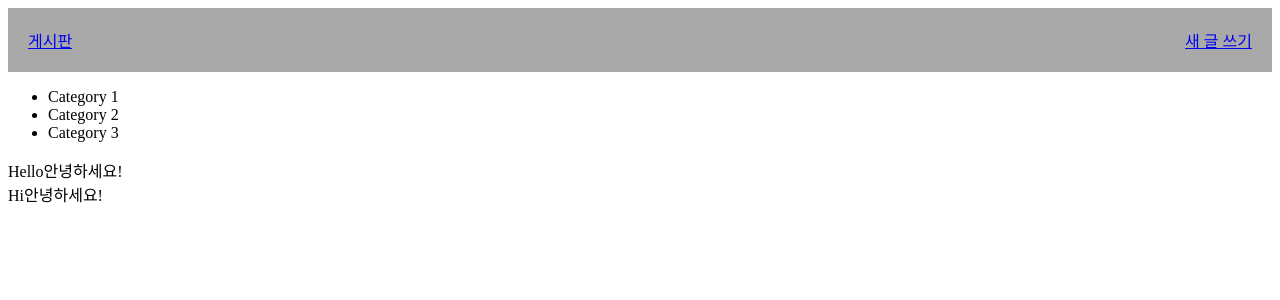
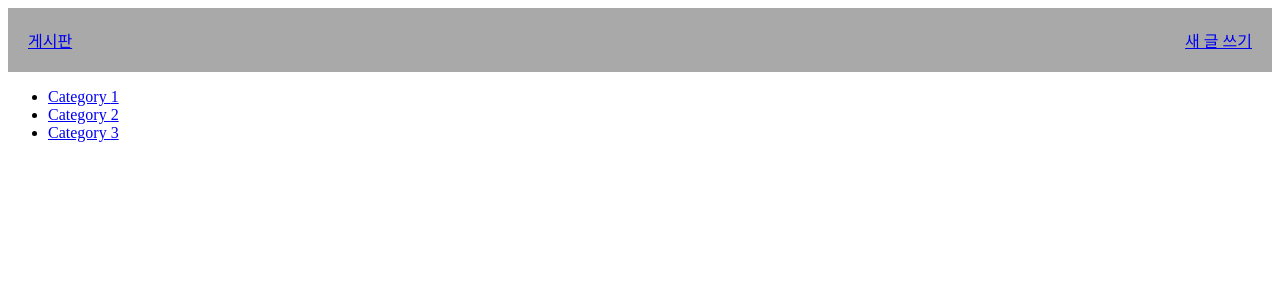
Before and after one commit to amh6281/Notice-Board, a React (Create React App) app: page / in a window 1280 px wide. Shown: the top 300 px of the page. Built offline with nearby package versions, Linux system fonts and the light colour scheme.

Commit message:
라우터 구현 2022.02.10
라우터 구현과 useParams() hook을 사용하여 url에 특정 콘텐츠를 받아온다.

```diff
--- a/package.json
+++ b/package.json
@@ -8,6 +8,7 @@
     "@testing-library/user-event": "^13.5.0",
     "react": "^17.0.2",
     "react-dom": "^17.0.2",
+    "react-router-dom": "^6.2.1",
     "react-scripts": "5.0.0",
     "styled-components": "^5.3.3",
     "web-vitals": "^2.1.4"
--- a/src/App.js
+++ b/src/App.js
@@ -1,14 +1,21 @@
 import Category from "./components/Category/Category";
 import CategoryList from "./components/CategoryList/CategoryList";
 import Header from "./components/Header/Header";
+import { BrowserRouter as Router, Route, Routes } from "react-router-dom";
+import EmptyPage from "./components/EmptyPage/EmptyPage";
 
 function App() {
   return (
-    <div>
-      <Header />
-      <CategoryList />
-      <Category />
-    </div>
+    <Router>
+      <div>
+        <Header />
+        <Routes>
+          <Route path="/" element={<CategoryList />} />
+          <Route path="/category/:category" element={<Category />} />
+          <Route path="*" element={<EmptyPage />} />
+        </Routes>
+      </div>
+    </Router>
   );
 }
 
--- a/src/components/Category/Category.js
+++ b/src/components/Category/Category.js
@@ -1,12 +1,16 @@
 import dummy from "../../db/data.json";
+import { useParams } from "react-router-dom";
 
 export default function Category() {
   // dummy.posts이용
 
-  const category = 1;
-  const postList = dummy.posts.filter((post) => post.category === category);
+  const category = useParams().category;
+  const postList = dummy.posts.filter(
+    (post) => post.category === Number(category)
+  );
   return (
     <div>
+      <h2>Category {category}</h2>
       <div>
         {postList.map((post) => (
           <div key={post.id}>
--- a/src/components/CategoryList/CategoryList.js
+++ b/src/components/CategoryList/CategoryList.js
@@ -1,3 +1,4 @@
+import { Link } from "react-router-dom";
 import dummy from "../../db/data.json";
 
 export default function CategoryList() {
@@ -5,7 +6,11 @@ export default function CategoryList() {
   return (
     <ul>
       {dummy.categorys.map((category) => (
-        <li key={category.id}>Category {category.category}</li>
+        <li key={category.id}>
+          <Link to={`/category/${category.category}`}>
+            Category {category.category}
+          </Link>
+        </li>
       ))}
     </ul>
   );
--- /dev/null
+++ b/src/components/EmptyPage/EmptyPage.js
@@ -0,0 +1,10 @@
+import { Link } from "react-router-dom";
+
+export default function EmptyPage() {
+  return (
+    <>
+      <h2>잘못된 접근입니다.</h2>
+      <Link to="/">돌아가기</Link>
+    </>
+  );
+}
--- a/src/components/Header/Header.js
+++ b/src/components/Header/Header.js
@@ -1,10 +1,11 @@
 import { Wrapper, Content } from "./Header.styles";
+import { Link } from "react-router-dom";
 
 export default function Header() {
   return (
     <Wrapper>
       <Content>
-        <a href="/">게시판</a>
+        <Link to="/">게시판</Link>
         <a href="/">새 글 쓰기</a>
       </Content>
     </Wrapper>
```
Also changed, not shown: 1 other file (tests, documents, lock files or other folders).
